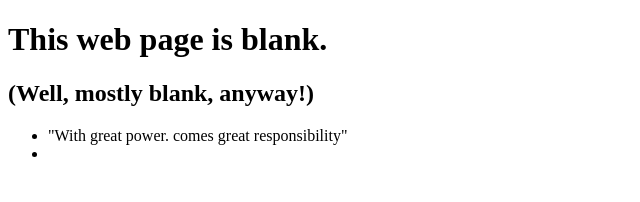
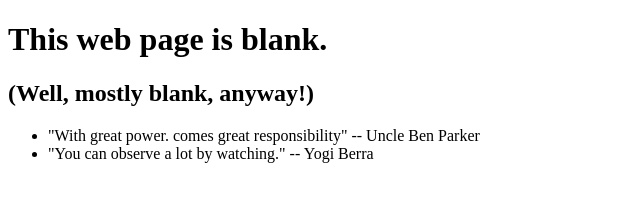
Before and after one commit to GeorgFinsterwalder/0main_openSAP-repo, a plain HTML site: page index.html in a window 1280 px wide. Shown: the whole page, without its empty margins (0-640 px from the left). Drawn offline with Linux system fonts and the light colour scheme.

Commit message:
added quote by Yogi Berra

```diff
--- a/index.html
+++ b/index.html
@@ -9,8 +9,8 @@
 		<h1>This web page is blank.</h1>
 		<h2>(Well, mostly blank, anyway!)</h2>
 		<ul>
-			<li>"With great power. comes great responsibility" </li>
-			<li></li>
+			<li>"With great power. comes great responsibility" -- Uncle Ben Parker</li>
+			<li>"You can observe a lot by watching." -- Yogi Berra</li>
 		</ul>
 	</body>
 </html>
```
